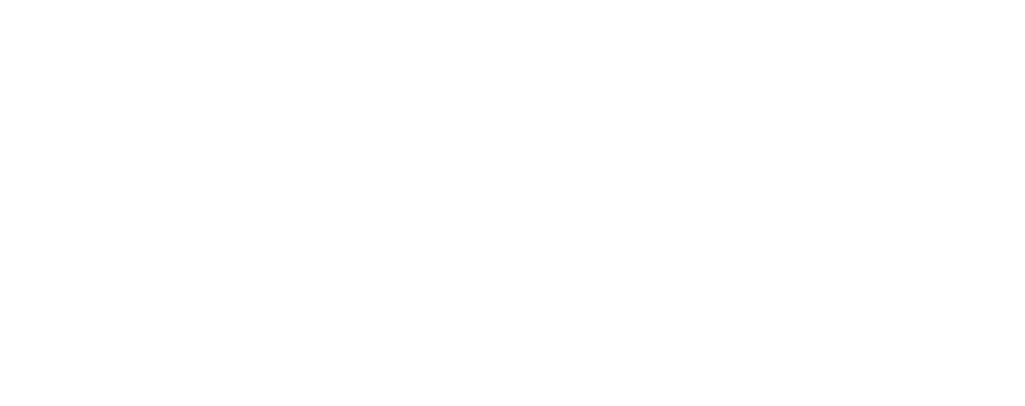
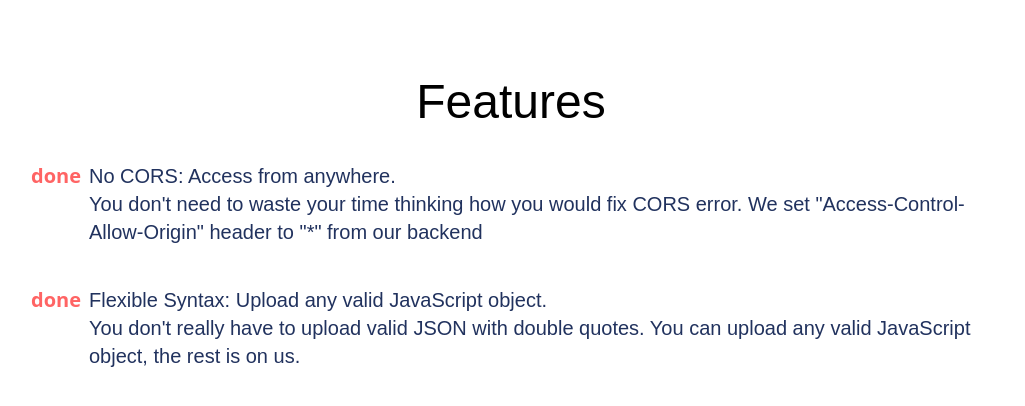
Before and after one commit to Mr-M1M3/clipper, a Svelte app: page / in a window 1280 px wide. Shown: the part 1854-2260 px from the top of the page, without its empty margins (129-1154 px from the left). Before the commit the page ends 1884 px from the top, so only its background shows below. Built offline with nearby package versions, Linux system fonts and the light colour scheme; the HTML template or start-up script is replaced by a standard one.

Commit message:
added features section

```diff
--- a/frontend/public/index.html
+++ b/frontend/public/index.html
@@ -14,6 +14,8 @@
 	<link rel="preconnect" href="https://fonts.googleapis.com">
 <link rel="preconnect" href="https://fonts.gstatic.com" crossorigin>
 <link href="https://fonts.googleapis.com/css2?family=Anika&family=Paytone+One&display=swap" rel="stylesheet">
+<link href="https://fonts.googleapis.com/icon?family=Material+Icons+Outlined"
+      rel="stylesheet">
 </head>
 
 <body>
--- a/frontend/src/App.svelte
+++ b/frontend/src/App.svelte
@@ -7,11 +7,14 @@
 // imports components
 import Nav from './components/Nav.svelte';
 import Header from './components/Header.svelte';
-import Content from './components/Content.svelte'
+import Content from './components/Content.svelte';
+import Features from './components/Features.svelte';
 </script>
 <main class="min-h-screen">
     <Nav {title}/>
     <Header {header}/>
     <br>
     <Content/>
+    <br>
+    <Features/>
 </main>
--- a/frontend/src/components/Content.svelte
+++ b/frontend/src/components/Content.svelte
@@ -1,4 +1,6 @@
-<script></script>
+<script>
+  // no script needed
+</script>
 
 <section class="content px-5 my-4 max-w-5xl m-auto">
   <h1 class="text-5xl text-center font-paytone">Easy To Use</h1>
--- /dev/null
+++ b/frontend/src/components/Features.svelte
@@ -0,0 +1,27 @@
+<script></script>
+<section class="features px-5 py-2 my-4 max-w-5xl m-auto flex flex-col justify-center items-center">
+    <h1 class="text-5xl text-center font-paytone mx-3">Features</h1>
+    <ul class="features-container py-2 mx-3">
+        <li class="feature flex justify-start items-stretch my-4 py-3">
+            <p class="material-icons-outlined text-scheme-red text-xl font-bold">done</p>
+            <p class="mx-2 text-scheme-dark font-andika text-xl">
+                <span>No CORS: Access from anywhere.</span>
+                <br>
+                <span>
+                    You don't need to waste your time thinking how you would fix CORS error. We set "Access-Control-Allow-Origin" header to "*" from our backend
+                </span>
+            </p>
+        </li>
+        <li class="feature flex justify-start items-stretch my-4 py-3">
+            <p class="material-icons-outlined text-scheme-red text-xl font-bold">done</p>
+            <p class="mx-2 text-scheme-dark font-andika text-xl">
+                <span>Flexible Syntax: Upload any valid JavaScript object.</span>
+                <br>
+                <span>
+                    You don't really have to upload valid JSON with double quotes. You can upload any valid JavaScript object, the rest is on us.
+                </span>
+            </p>
+        </li>
+    </ul>
+</section>
+<style></style>
--- a/frontend/src/components/Header.svelte
+++ b/frontend/src/components/Header.svelte
@@ -1,6 +1,5 @@
 <script>
-  // imports props
-  //   export let header;
+  // no script needed
 </script>
 
 <header class="max-w-screen h-screen relative font-paytone flex items-center overflow-hidden">
@@ -23,7 +22,7 @@
         >
     </div>
     <div class="image-container flex-grow w-full hidden md:block">
-        <img src="./images/idea.svg" alt="" class="max-w-full"/>
+        <img src="/images/idea.svg" alt="" class="max-w-full"/>
     </div>
 </header>
 
```
Also changed, not shown: frontend/src/tailwind.css.
